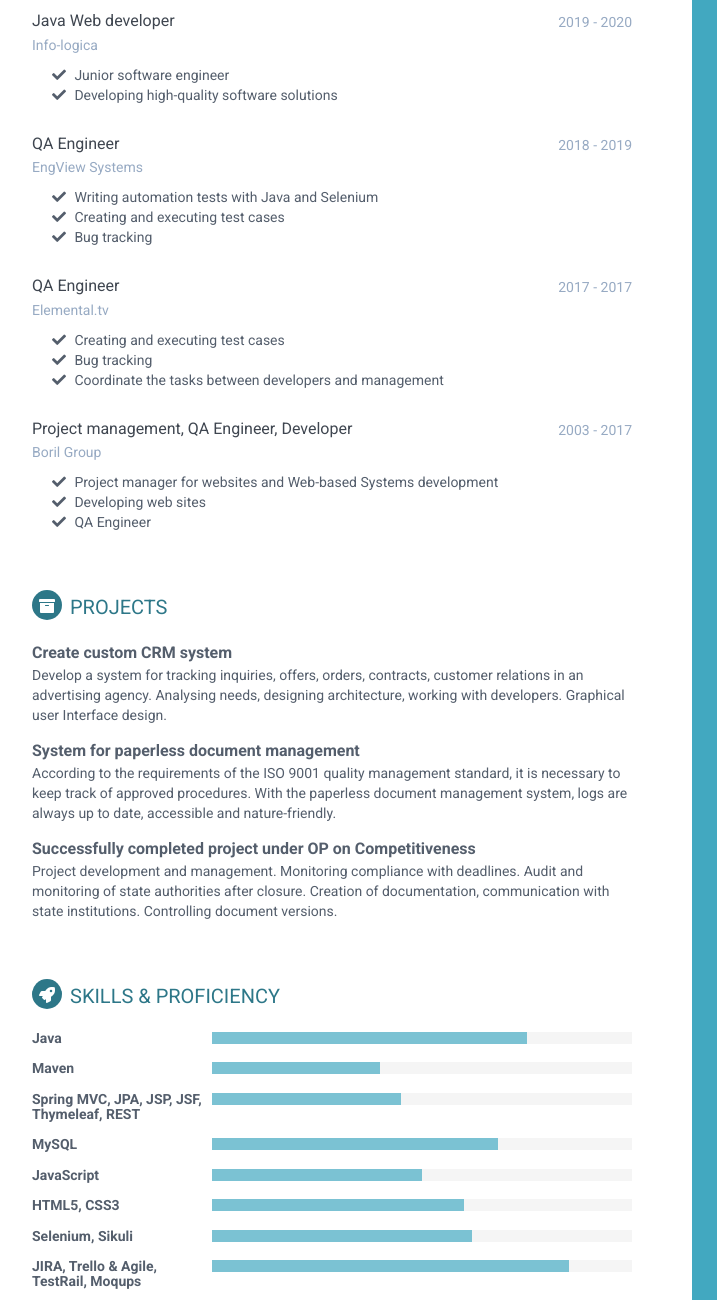
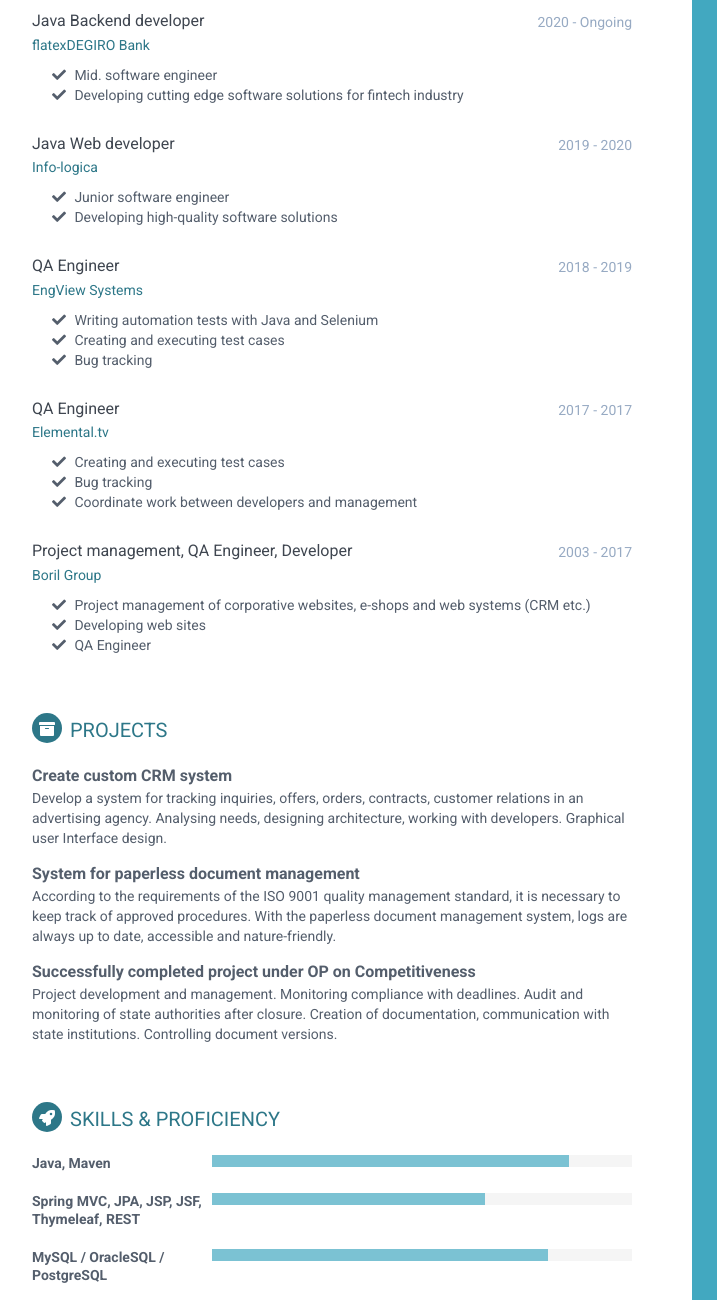
Before and after one commit to mvyanakiev/mvyanakiev.github.io, a plain HTML site: page index.html in a window 1280 px wide. Shown: the part 280-1580 px from the top of the page, 188-905 px from the left. Drawn offline with Linux system fonts and the light colour scheme.

Commit message:
Updated.

```diff
--- a/assets/css/styles.css
+++ b/assets/css/styles.css
@@ -278,7 +278,7 @@ p {
 }
 
 .skillset .item {
-    margin-bottom: 15px;
+    margin-bottom: 20px;
     overflow: hidden;
 }
 
@@ -286,6 +286,7 @@ p {
     font-size: 14px;
     margin-top: 0;
     margin-bottom: 12px;
+    line-height: 1.3;
 }
 
 .skillset .level-bar {
--- a/index.html
+++ b/index.html
@@ -35,7 +35,7 @@
       <div class="profile-container">
         <img alt="" class="profile" src="assets/images/profile.png"/>
         <h1 class="name">Milko Yanakiev</h1>
-                <h3 class="tagline">Java Web developer</h3>
+        <h3 class="tagline">Java developer</h3>
 
       </div><!--//profile-container-->
       <div class="contact-container container-block">
@@ -93,10 +93,32 @@
           <div class="item">
             <div class="meta">
               <div class="upper-row">
+                <h3 class="job-title">Java Backend developer</h3>
+                <div class="time">2020 - Ongoing</div>
+              </div><!--//upper-row-->
+              <div class="company">
+                <a href="https://flatexdegiro.com" target="_blank">flatexDEGIRO Bank</a>
+              </div>
+            </div><!--//meta-->
+            <div class="details">
+              <p>
+                <ul>
+                  <li>Mid. software engineer</li>
+                  <li>Developing cutting edge software solutions for fintech industry</li>
+                </ul>
+              </p>
+            </div><!--//details-->
+          </div><!--//item-->
+
+          <div class="item">
+            <div class="meta">
+              <div class="upper-row">
                 <h3 class="job-title">Java Web developer</h3>
                 <div class="time">2019 - 2020</div>
               </div><!--//upper-row-->
-                        <div class="company">Info-logica</div>
+              <div class="company">
+                <a href="http://www.info-logica.com" target="_blank">Info-logica</a>
+              </div>
             </div><!--//meta-->
             <div class="details">
               <p>
@@ -114,7 +136,9 @@
                 <h3 class="job-title">QA Engineer</h3>
                 <div class="time">2018 - 2019</div>
               </div><!--//upper-row-->
-                        <div class="company">EngView Systems</div>
+              <div class="company">
+                <a href="https://www.engview.com" target="_blank">EngView Systems</a>
+              </div>
             </div><!--//meta-->
             <div class="details">
               <p>
@@ -133,14 +157,16 @@
                 <h3 class="job-title">QA Engineer</h3>
                 <div class="time">2017 - 2017</div>
               </div><!--//upper-row-->
-                        <div class="company">Elemental.tv</div>
+              <div class="company">
+                <a href="https://www.elemental.tv" target="_blank">Elemental.tv</a>
+              </div>
             </div><!--//meta-->
             <div class="details">
               <p>
                 <ul>
                   <li>Creating and executing test cases</li>
                   <li>Bug tracking</li>
-                            <li>Coordinate the tasks between developers and management</li>
+                  <li>Coordinate work between developers and management</li>
                 </ul>
               </p>
             </div><!--//details-->
@@ -152,17 +178,18 @@
                 <h3 class="job-title">Project management, QA Engineer, Developer</h3>
                 <div class="time">2003 - 2017</div>
               </div><!--//upper-row-->
-                        <div class="company">Boril Group</div>
+              <div class="company">
+                <a href="https://boril.bg">Boril Group</a>
+              </div>
             </div><!--//meta-->
             <div class="details">
               <p>
                 <ul>
-                            <li>Project manager for websites and Web-based Systems development</li>
+                  <li>Project management of corporative websites, e-shops and web systems (CRM etc.)</li>
                   <li>Developing web sites</li>
                   <li>QA Engineer</li>
                 </ul>
               </p>
-
             </div>
           </div>
         </section>
@@ -194,33 +221,25 @@
           <div class="skillset">
 
             <div class="item">
-                        <h3 class="level-title">Java</h3>
+              <h3 class="level-title">Java, Maven</h3>
               <div class="level-bar">
-                            <div class="level-bar-inner" data-level="75%">
+                <div class="level-bar-inner" data-level="85%">
                 </div>
               </div><!--//level-bar-->
             </div><!--//item-->
 
             <div class="item">
-                        <h3 class="level-title">Maven</h3>
-                        <div class="level-bar">
-                            <div class="level-bar-inner" data-level="40%">
-                            </div>
-                        </div><!--//level-bar-->
-
-                    </div><!--//item-->
-                    <div class="item">
               <h3 class="level-title">Spring MVC, JPA, JSP, JSF, Thymeleaf, REST</h3>
               <div class="level-bar">
-                            <div class="level-bar-inner" data-level="45%">
+                <div class="level-bar-inner" data-level="65%">
                 </div>
               </div><!--//level-bar-->
             </div><!--//item-->
 
             <div class="item">
-                        <h3 class="level-title">MySQL</h3>
+              <h3 class="level-title">MySQL / OracleSQL / PostgreSQL</h3>
               <div class="level-bar">
-                            <div class="level-bar-inner" data-level="68%">
+                <div class="level-bar-inner" data-level="80%">
                 </div>
               </div><!--//level-bar-->
             </div><!--//item-->
@@ -228,15 +247,23 @@
             <div class="item">
               <h3 class="level-title">JavaScript</h3>
               <div class="level-bar">
-                            <div class="level-bar-inner" data-level="50%">
+                <div class="level-bar-inner" data-level="55%">
                 </div>
               </div><!--//level-bar-->
             </div><!--//item-->
 
             <div class="item">
-                        <h3 class="level-title">HTML5, CSS3</h3>
+              <h3 class="level-title">HTML5, CSS3, Sass</h3>
               <div class="level-bar">
-                            <div class="level-bar-inner" data-level="60%">
+                <div class="level-bar-inner" data-level="65%">
+                </div>
+              </div><!--//level-bar-->
+            </div><!--//item-->
+
+            <div class="item">
+              <h3 class="level-title">Git, Jenkins</h3>
+              <div class="level-bar">
+                <div class="level-bar-inner" data-level="79%">
                 </div>
               </div><!--//level-bar-->
             </div><!--//item-->
@@ -250,15 +277,15 @@
             </div><!--//item-->
 
             <div class="item">
-                        <h3 class="level-title">JIRA, Trello & Agile, TestRail, Moqups</h3>
+              <h3 class="level-title">Agile, Jira</h3>
               <div class="level-bar">
-                            <div class="level-bar-inner" data-level="85%">
+                <div class="level-bar-inner" data-level="90%">
                 </div>
               </div><!--//level-bar-->
             </div><!--//item-->
 
             <div class="item">
-                        <h3 class="level-title">Adobe Photoshop, Illustrator, InDesign</h3>
+              <h3 class="level-title">Photoshop, Illustrator, InDesign</h3>
               <div class="level-bar">
                 <div class="level-bar-inner" data-level="98%">
                 </div>
@@ -266,7 +293,7 @@
             </div><!--//item-->
 
             <div class="item">
-                        <h3 class="level-title">Microsoft Office Word, Excel, PowerPoint</h3>
+              <h3 class="level-title">Word, Excel, PowerPoint</h3>
               <div class="level-bar">
                 <div class="level-bar-inner" data-level="94%">
                 </div>
```
Lines whose indentation alone changed are shown as unchanged.
